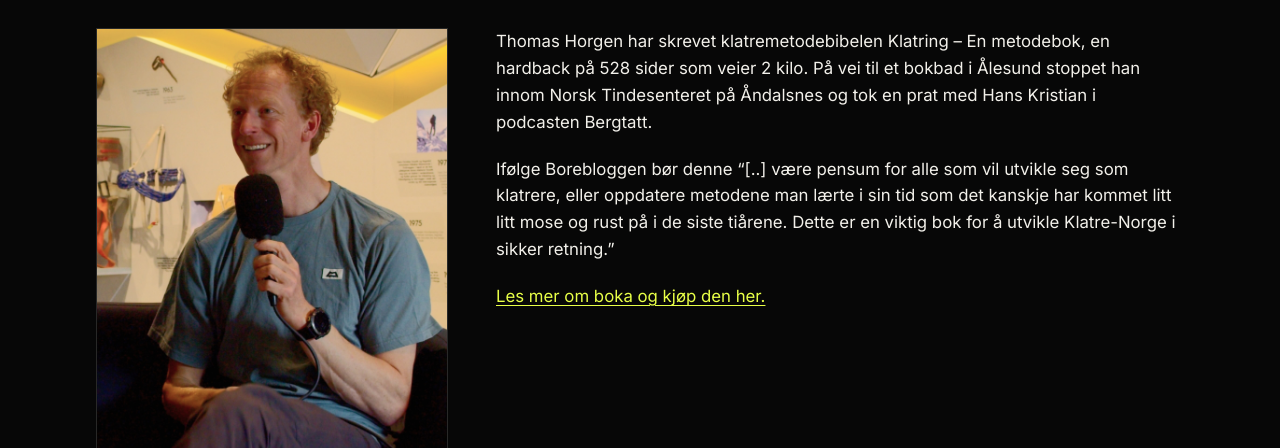
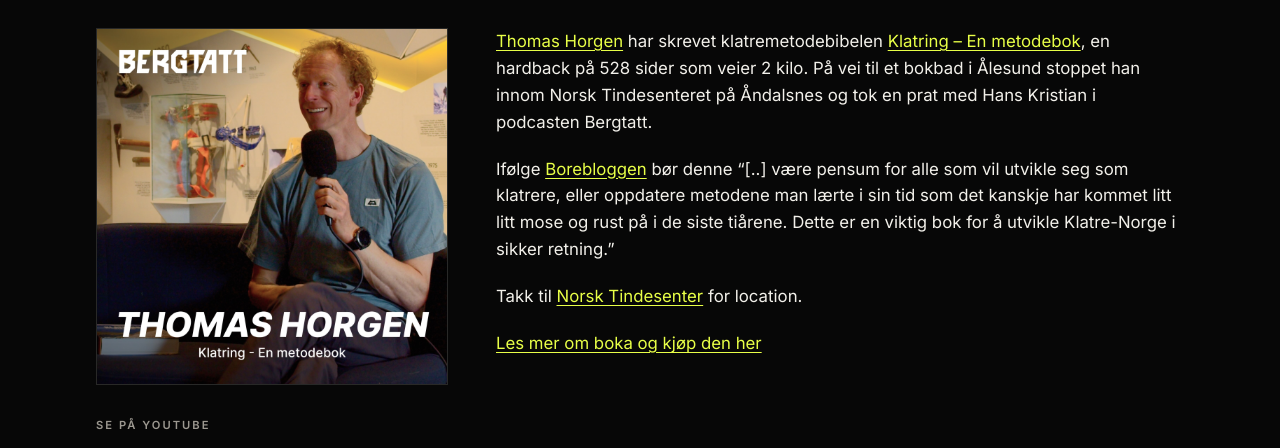
Before and after one commit to hanserino/bergtatt, a Jekyll site: the page built from _posts/2026-06-26-thomas-horgen.md, in a window 1280 px wide and 900 px high, cut to the strip 398-846 px from the top of the window. Built offline with Jekyll 4.4.1, drawn with Linux system fonts in a browser that asks for light colours.

Commit message:
Update Episode “2026-06-26-thomas-horgen”

```diff
--- a/_posts/2026-06-26-thomas-horgen.md
+++ b/_posts/2026-06-26-thomas-horgen.md
@@ -13,15 +13,18 @@
   han innom Norsk Tindesenteret på Åndalsnes og tok en prat med Hans Kristian i
   podcasten Bergtatt.
 episode_type: full
+hero_image: /assets/uploads/thomashorgen.jpeg
 desktop_hero_image: ""
-image: /assets/uploads/thomashorgen.jpeg
+image: /assets/uploads/horgen.jpeg
 audio_url: https://open.acast.com/public/streams/6634a0a237ac170013034743/episodes/6a3e718da3fa97823766e578.mp3
 acast_url: https://shows.acast.com/bergtatt/episodes/thomas-horgen
 youtube_id: OlRB8ACjCN4
 youtube_url: https://youtu.be/OlRB8ACjCN4
 ---
-Thomas Horgen har skrevet klatremetodebibelen Klatring – En metodebok, en hardback på 528 sider som veier 2 kilo. På vei til et bokbad i Ålesund stoppet han innom Norsk Tindesenteret på Åndalsnes og tok en prat med Hans Kristian i podcasten Bergtatt.
+[Thomas Horgen](https://www.instagram.com/thomashorgen/) har skrevet klatremetodebibelen [Klatring – En metodebok](https://www.thomashorgen.no/klatring), en hardback på 528 sider som veier 2 kilo. På vei til et bokbad i Ålesund stoppet han innom Norsk Tindesenteret på Åndalsnes og tok en prat med Hans Kristian i podcasten Bergtatt.
 
-Ifølge Borebloggen bør denne "\[..] være pensum for alle som vil utvikle seg som klatrere, eller oppdatere metodene man lærte i sin tid som det kanskje har kommet litt litt mose og rust på i de siste tiårene. Dette er en viktig bok for å utvikle Klatre-Norge i sikker retning."
+Ifølge [Borebloggen](https://borebloggen.blogspot.com/2026/05/thomas-horgen-med-metodebibel-for.html) bør denne "\[..] være pensum for alle som vil utvikle seg som klatrere, eller oppdatere metodene man lærte i sin tid som det kanskje har kommet litt litt mose og rust på i de siste tiårene. Dette er en viktig bok for å utvikle Klatre-Norge i sikker retning."
 
-[Les mer om boka og kjøp den her.](https://www.thomashorgen.no/klatring)
+Takk til [Norsk Tindesenter](https://www.tindesenteret.no/) for location.
+
+[Les mer om boka og kjøp den her](https://www.thomashorgen.no/klatring)
```
Also changed, not shown: assets/uploads/horgen.jpeg (added).
